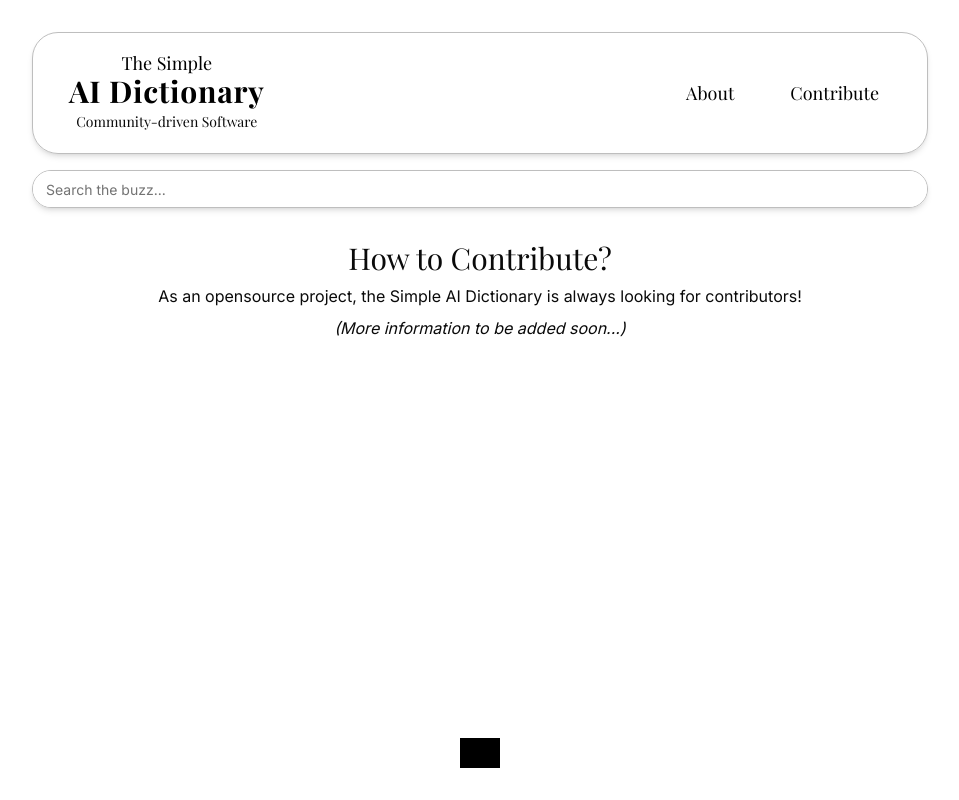
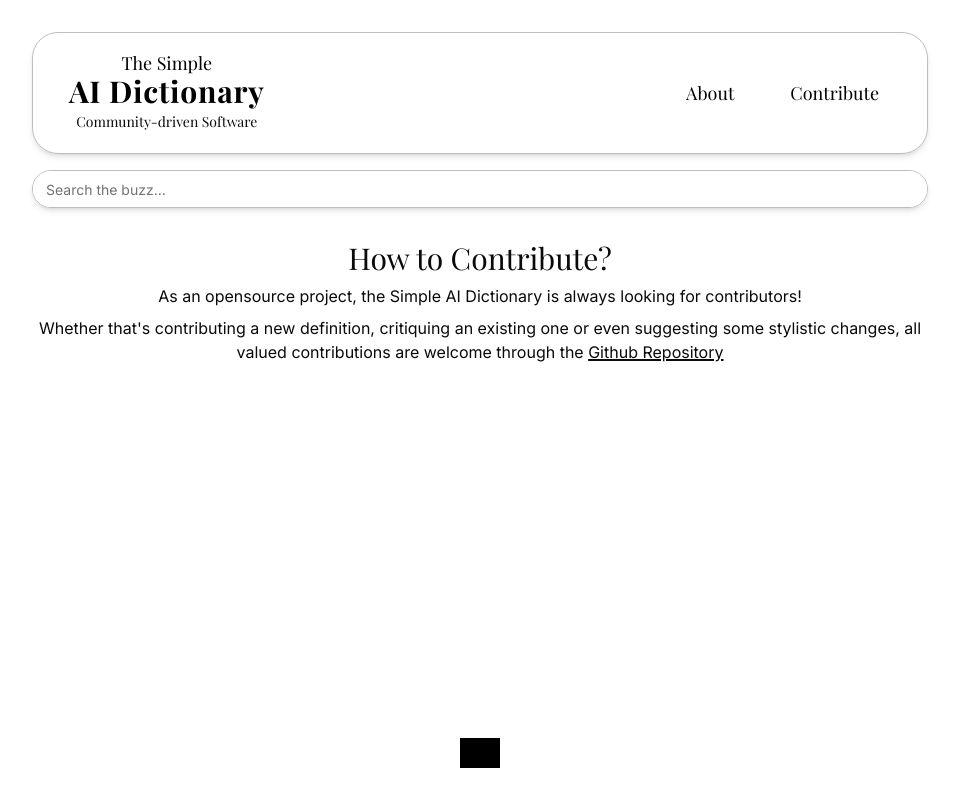
Before and after one commit to ahmed33033/ai-dictionary, a Next.js app: page /contribute in a window 1280 px wide. Shown: the whole page, without its empty margins (160-1119 px from the left). Built offline with nearby package versions, Linux system fonts and the light colour scheme; a web font is replaced by a local one.

Commit message:
add basic contribution text

```diff
--- a/app/contribute/page.tsx
+++ b/app/contribute/page.tsx
@@ -1,5 +1,6 @@
 import { ProseH1 } from "@/components/prose/ProseHeaders";
 import { ProseP } from "@/components/prose/ProseP";
+import Link from "next/link";
 
 export default function Contribute() {
   return (
@@ -8,7 +9,7 @@ export default function Contribute() {
       <ProseP className="text-center">
         As an opensource project, the Simple AI Dictionary is always looking for contributors!
       </ProseP>
-      <ProseP className="text-center italic">(More information to be added soon...)</ProseP>
+      <ProseP className="text-center ">Whether that's contributing a new definition, critiquing an existing one or even suggesting some stylistic changes, all valued contributions are welcome through the <Link href="https://github.com/ahmed33033/ai-dictionary" className="underline decoration-2">Github Repository</Link></ProseP>
     </div>
   );
 }
```
